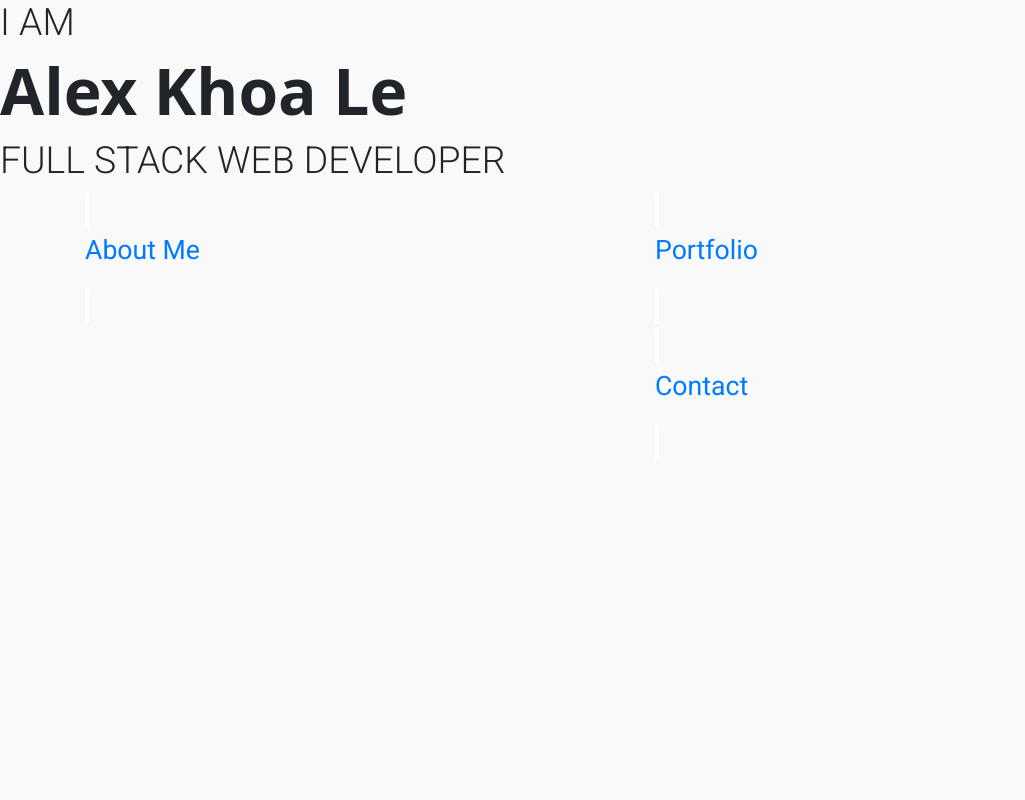
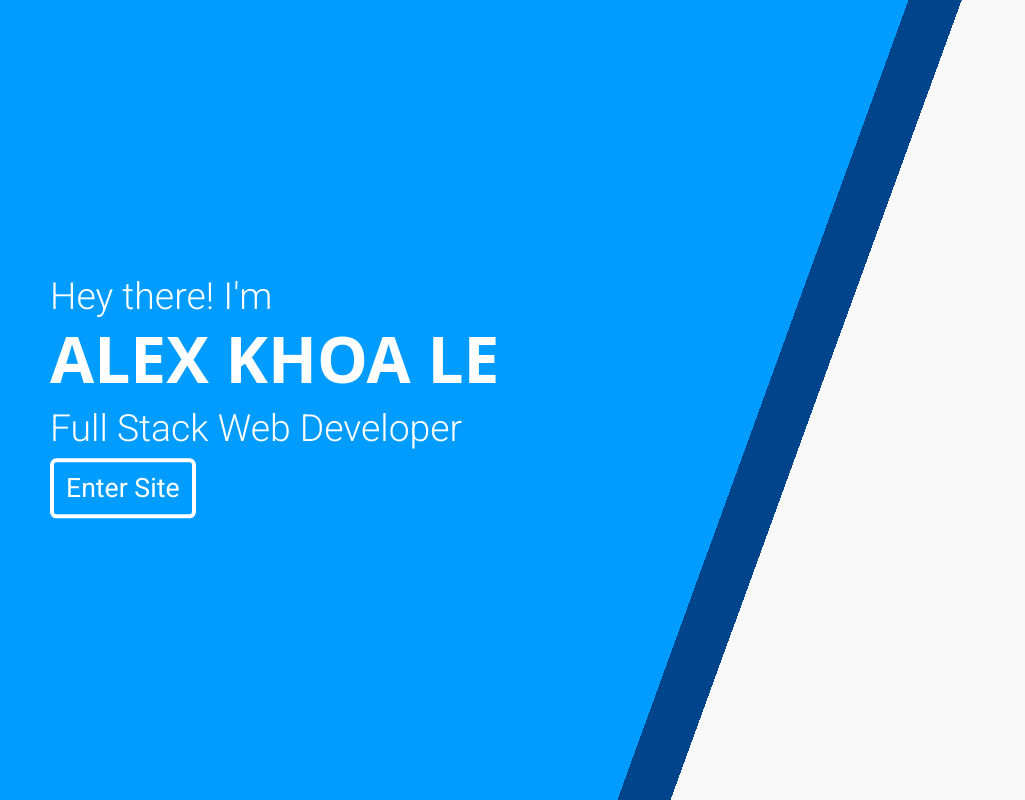
Before and after one commit to DreissenZulu/React-Portfolio, a React (Create React App) app: page / in a window 1280 px wide. Shown: the whole page, without its empty margins (0-1025 px from the left). Built offline with nearby package versions, Linux system fonts and the light colour scheme.

Commit message:
Overhauled landing page content. New cleaner minimal design

```diff
--- a/src/pages/landing.js
+++ b/src/pages/landing.js
@@ -1,46 +1,26 @@
-import React, { useState } from 'react';
+import React from 'react';
 import { Link } from "react-router-dom";
-import Container from "react-bootstrap/Container";
 import Row from "react-bootstrap/Row";
 import Col from "react-bootstrap/Col";
+import Button from "react-bootstrap/Button";
 
 function Landing() {
     return (
         <React.Fragment>
-            <div className="App-header">
-                <h4>I AM</h4>
-                <h1>Alex Khoa Le</h1>
-                <h4>FULL STACK WEB DEVELOPER</h4>
+            <div className="landing-text">
+                <h4 style={{lineHeight: "85%"}}>Hey there! I'm</h4>
+                <h1>ALEX KHOA LE</h1>
+                <h4>Full Stack Web Developer</h4>
+                <Link to="/about">
+                    <Button variant="primary" className="landing-button">Enter Site</Button>
+                </Link>
             </div>
-            <Container className="landing-container d-flex align-items-stretch">
-                <Row className="flex-fill">
-                    <Col md={6} className="landing-spacing">
-                        <Link to="/about" className="landing-button landing-about">
-                            <div className="about-btn">
-                                <p className="landing-btn-text">About Me</p>
-                            </div>
-                        </Link>
-                    </Col>
-                    <Col md={6} className="d-flex align-items-stretch">
-                        <Row className="flex-fill">
-                            <Col md={12} sm={6} xs={12} className="landing-spacing">
-                                <Link to="/portfolio" className="landing-button">
-                                <div className="portfolio-btn">
-                                    <p className="landing-btn-text">Portfolio</p>
-                                </div>
-                                </Link>
-                            </Col>
-                            <Col md={12} sm={6} xs={12} className="landing-spacing">
-                                <Link to="/contact" className="landing-button">
-                                    <div className="contact-btn">
-                                        <p className="landing-btn-text">Contact</p>
-                                    </div>
-                                </Link>
-                            </Col>
-                        </Row>
-                    </Col>
-                </Row>
-            </Container>
+            <Row className="landing-bg">
+                <Col lg={10} md={12}className="landing-blue">
+                </Col>
+                <Col lg={2} className="landing-img"></Col>
+            </Row>
+
         </React.Fragment>
     )
 }
```
